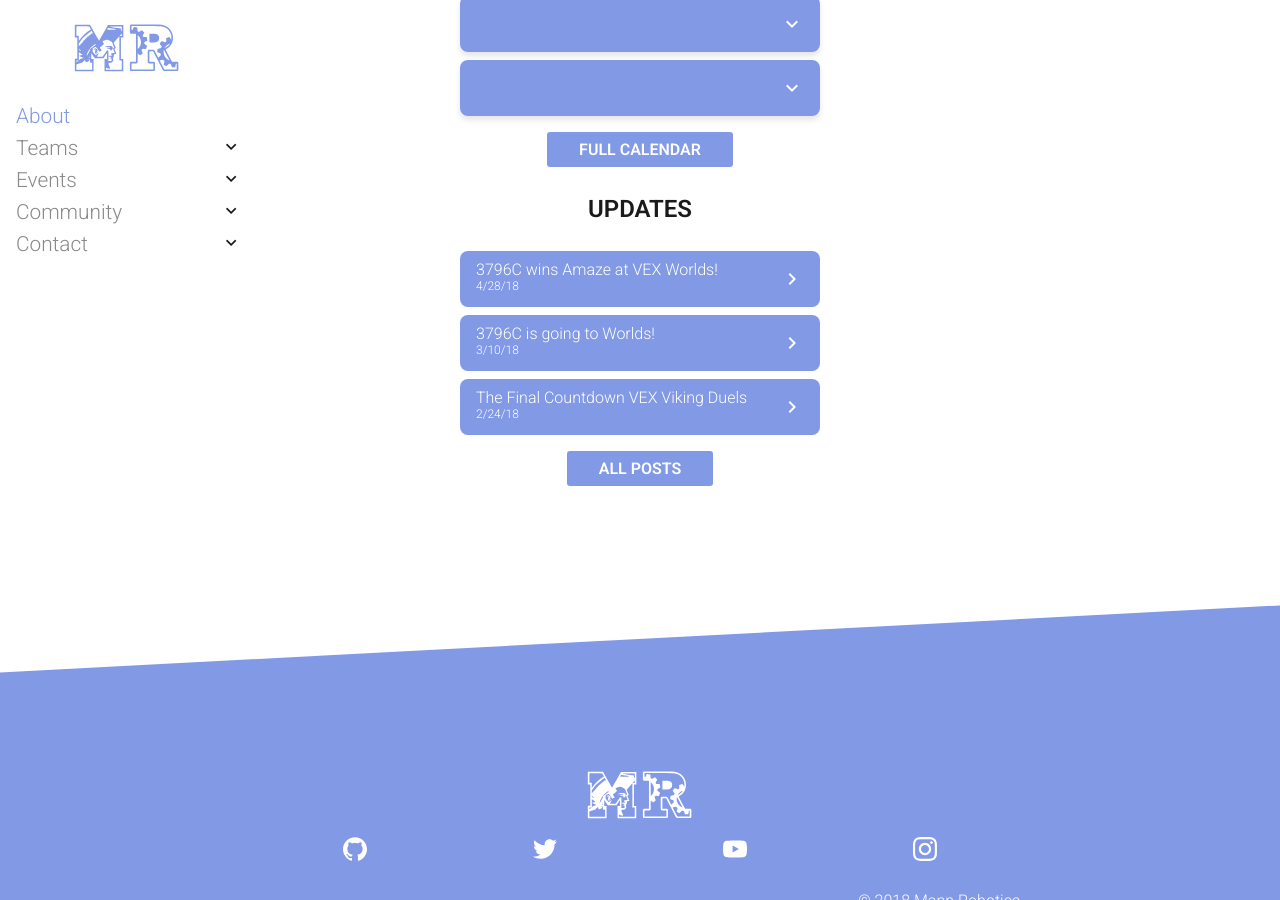
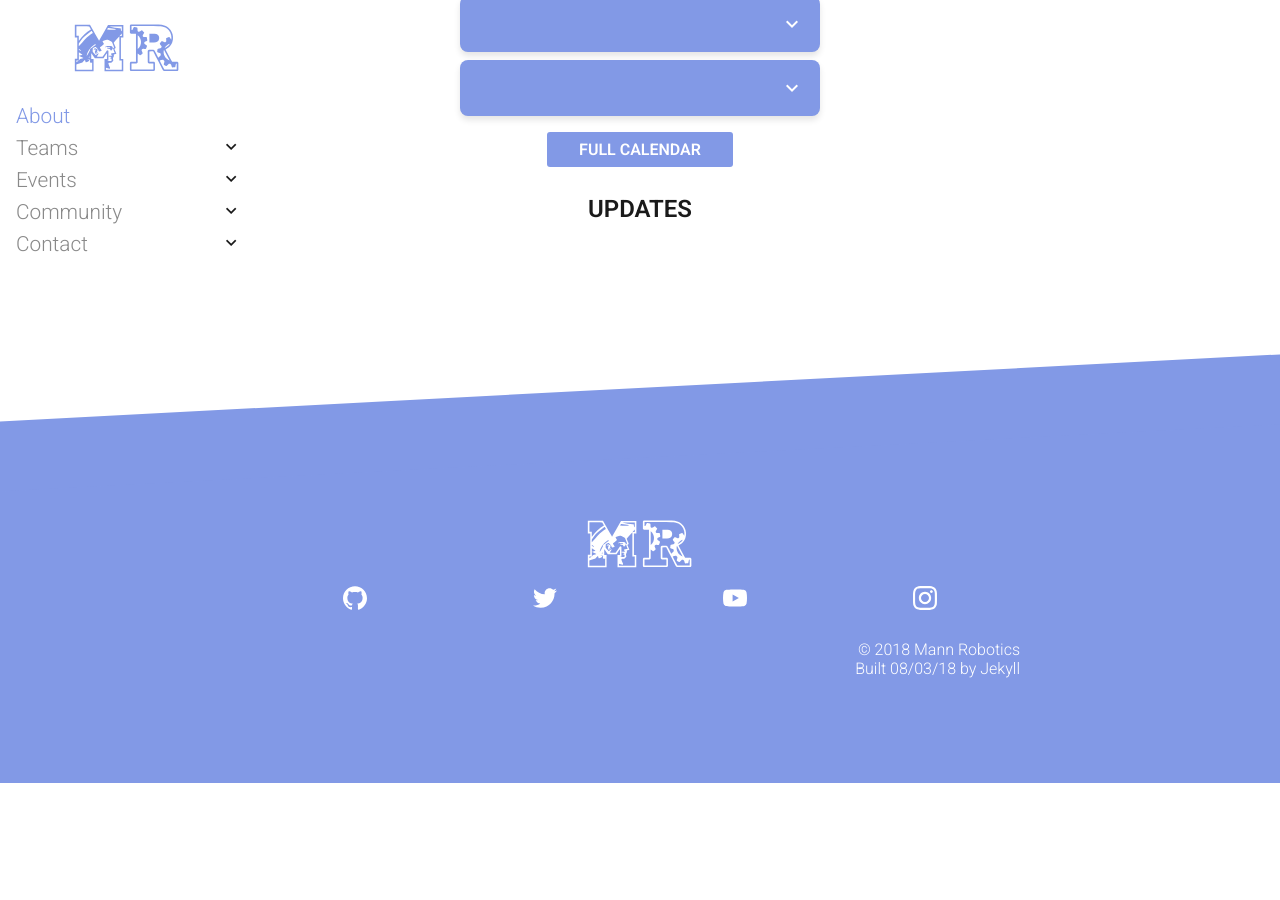
Before and after one commit to mannrobo/mannrobo.github.io, a Jekyll site: the page built from index.html, in a window 1280 px wide and 900 px high, scrolled down 1123 px. Built offline with Jekyll 4.4.1, drawn with Linux system fonts in a browser that asks for light colours; comment, search, counter and statistics services are not loaded; after the commit the page ends 1906 px from its top, so only the background shows below that.

Commit message:
Remove Updates pending redesign

```diff
--- a/index.html
+++ b/index.html
@@ -101,28 +101,7 @@ embedScript: scripts/index.js
 <section id="updates">
     <h1 class="heading">UPDATES</h1>
     <div class="updates" role="tablist">
-        <a href="/post/a">
-            <div class="post">
-                <p>3796C wins Amaze at VEX Worlds!</p>
-                <p aria-label="date">4/28/18</p>
-                <i class="material-icons">navigate_next</i>
-            </div>
-        </a>
-        <a href="/post/a">
-            <div class="post">
-                <p>3796C is going to Worlds!</p>
-                <p aria-label="date">3/10/18</p>
-                <i class="material-icons">navigate_next</i>
-            </div>
-        </a>
-        <a href="/post/a">
-            <div class="post">
-                <p>The Final Countdown VEX Viking Duels</p>
-                <p aria-label="date">2/24/18</p>
-                <i class="material-icons">navigate_next</i>
-            </div>
-        </a>
+
     </div>
-    <a href="/posts/" class="button primary centered">All Posts</a>
 </section>
 </section>
```
